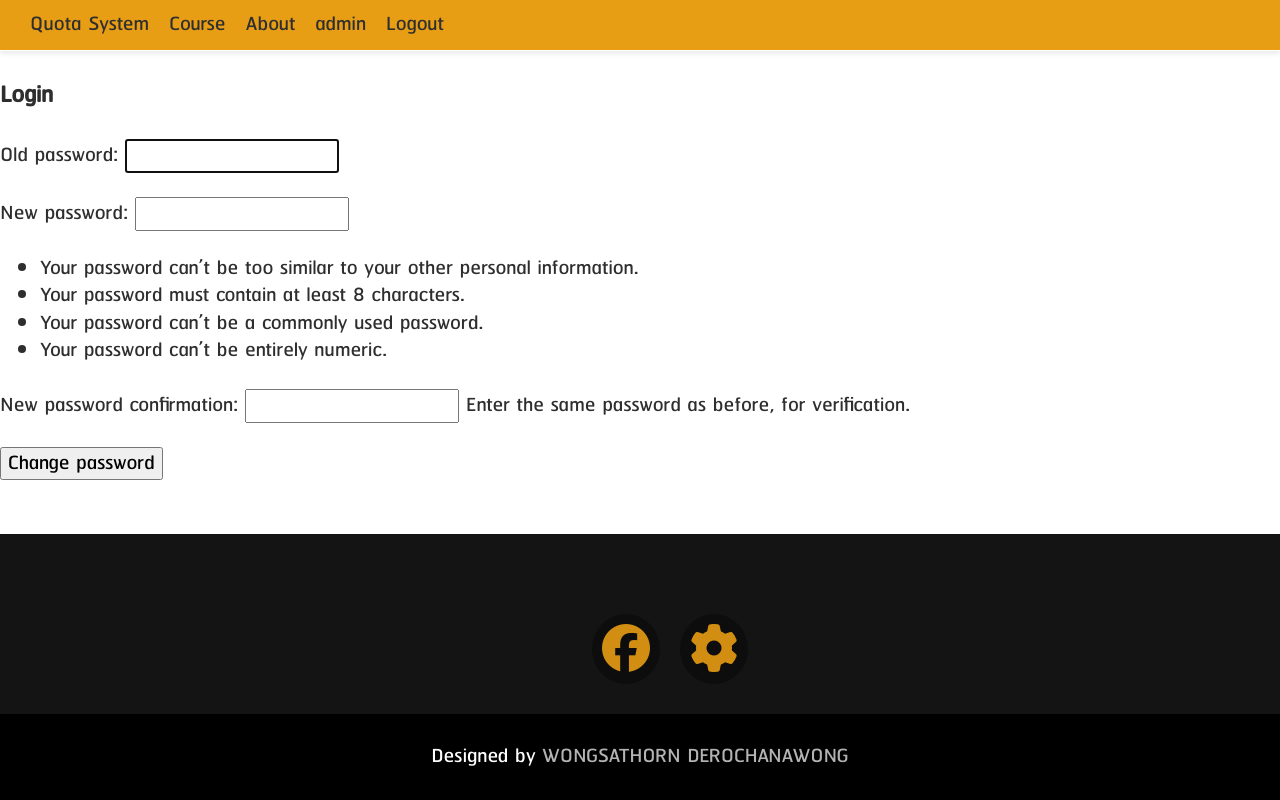
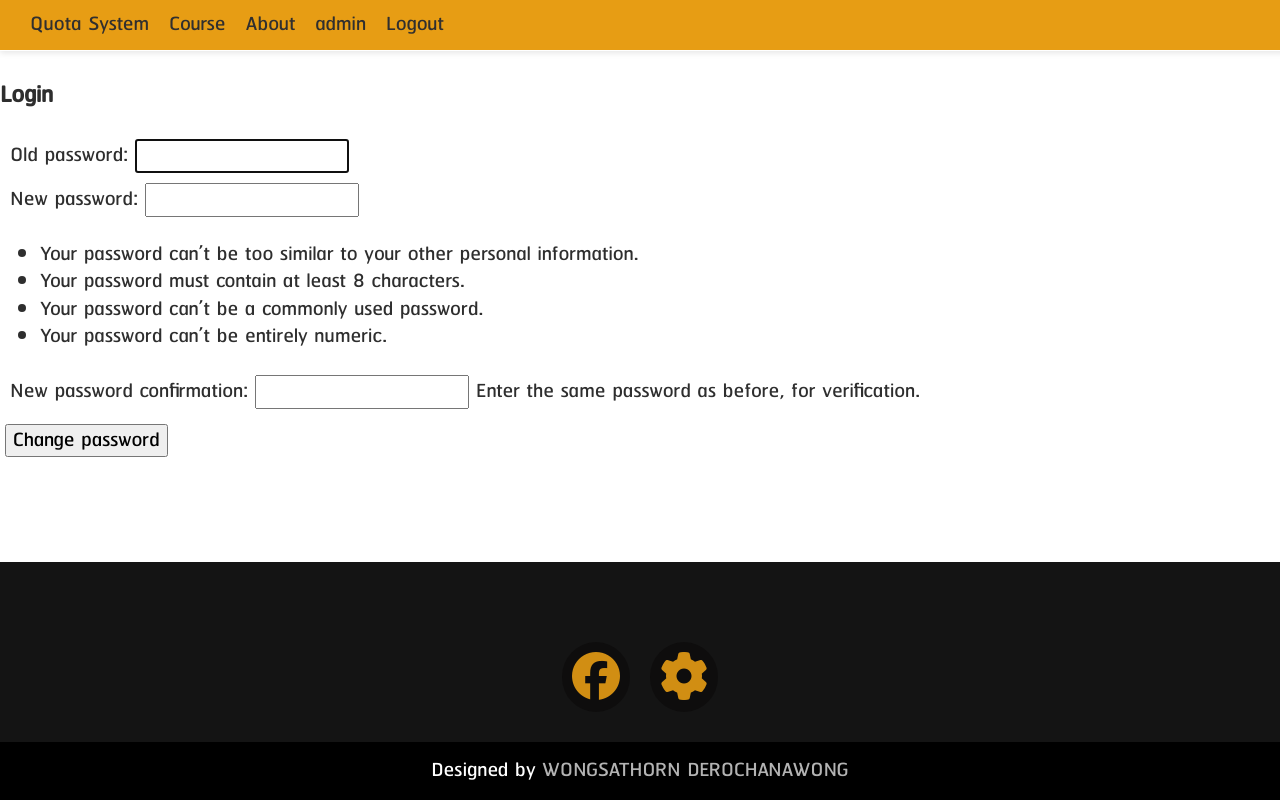
Before and after one commit to Miyorina378/cn331-as2, a Django app: page /users/password_change/ in a window 1280 px wide. Run offline with Django 5.2, Linux system fonts and the light colour scheme; a user stored in the database is signed in; some libraries are stand-ins or nearby versions.

Commit message:
Finalized

```diff
--- a/course/static/course/main.css
+++ b/course/static/course/main.css
@@ -6,17 +6,33 @@
     url('fonts/RSU_Regular.ttf') format('truetype');
 }
 
+/* Setup */
+
 html {
     font-family: 'RSU_Regular', 'sans-serif';
     font-size: 1.5rem;
     color: #2E2E2E;
+    height: 100%;
+    overflow-x: hidden;
 }
 
 .body{
     min-height: 100vh;
     display: flex;
     flex-direction: column;
+    overflow-x: hidden;
 }
+
+h2{
+    margin: 20px;
+}
+
+p{
+    margin: 10px;
+}
+
+/* Navbar */
+
 .navbar {
     background-color: rgb(231, 157, 20);
     border-bottom: 1px solid #ffffff;
@@ -26,6 +42,7 @@ html {
     height: 50px;
     padding: 0 20px;
     position: relative;
+    width: 100%;
 }
 
 .navbar_link {
@@ -45,6 +62,8 @@ html {
     transform: scale(1.05);
 }
 
+/* Table */
+
 table{
     border-radius: 10px 10px 0 0;
     overflow: hidden;
@@ -52,6 +71,7 @@ table{
     box-shadow: 0 0 20px rgba(0, 0, 0, 0.1);
     margin: 25px;
     min-width: 400px;
+    max-width: 100%;
 }
 table thead tr{
     background-color: rgb(235, 196, 70);
@@ -70,8 +90,11 @@ table tbody tr:last-of-type{
     border-bottom: 2px solid rgb(235, 196, 70);
 }
 
+/* Footer */
+
 footer{
-    position: fixed;
+    margin-top: auto;
+    position: absolute;
     width: 100%;
     left: 0;
     bottom: 0;
@@ -80,6 +103,7 @@ footer{
 .footerContainer{
     width: 100%;
     padding: 70px 30px 20px;
+    box-sizing: border-box;
 }
 .socialIcons{
     display: flex;
@@ -120,3 +144,29 @@ footer{
     text-transform: uppercase;
     font-weight: 400;
 }
+
+/* About */
+.video {
+    margin: 10px auto;
+    width: 50%;
+    max-width: 800px;
+    height: 400px;
+    padding: 20px;
+    border-radius: 10px;
+    text-align: center;
+    box-sizing: border-box;
+}
+
+/* Dashboard */
+.dashboard{
+    margin: 10px;
+}
+
+/* Login & Register */
+.form-field{
+    width: 300px;
+    padding: 5px;
+    border-radius: 4px;
+    box-sizing: border-box;
+    margin-bottom: 5px;
+}
--- a/course/templates/course/courses.html
+++ b/course/templates/course/courses.html
@@ -28,6 +28,8 @@
                             <span>Enrolled</span>
                         {% elif item.seat > 0 and not item.seat_is_full %}
                             <button type="submit">Enroll</button>
+                        {% elif item.seat > 0 and item.seat_is_full %}
+                            <span>Closed</span>
                         {% else %}
                             <span>Full</span>
                         {% endif %}
--- a/users/views.py
+++ b/users/views.py
@@ -43,8 +43,4 @@ def unenroll_from_course(request, course_code):
         if course.seat > 0 and course.seat < 2:
             course.seat_is_full = False
         course.save()
-        messages.success(request, f"You have successfully withdraw from {course.course_name}.")
-    else:
-        messages.error(request, "You are not enrolled in this course.")
-
     return redirect('dashboard')
```
Also changed, not shown: course/templates/course/about.html (+8 -2 lines), course/views.py (+1 -12 lines), users/templates/users/register.html (+15 -9 lines), db.sqlite3, users/static/users/main_user.css (deleted).
